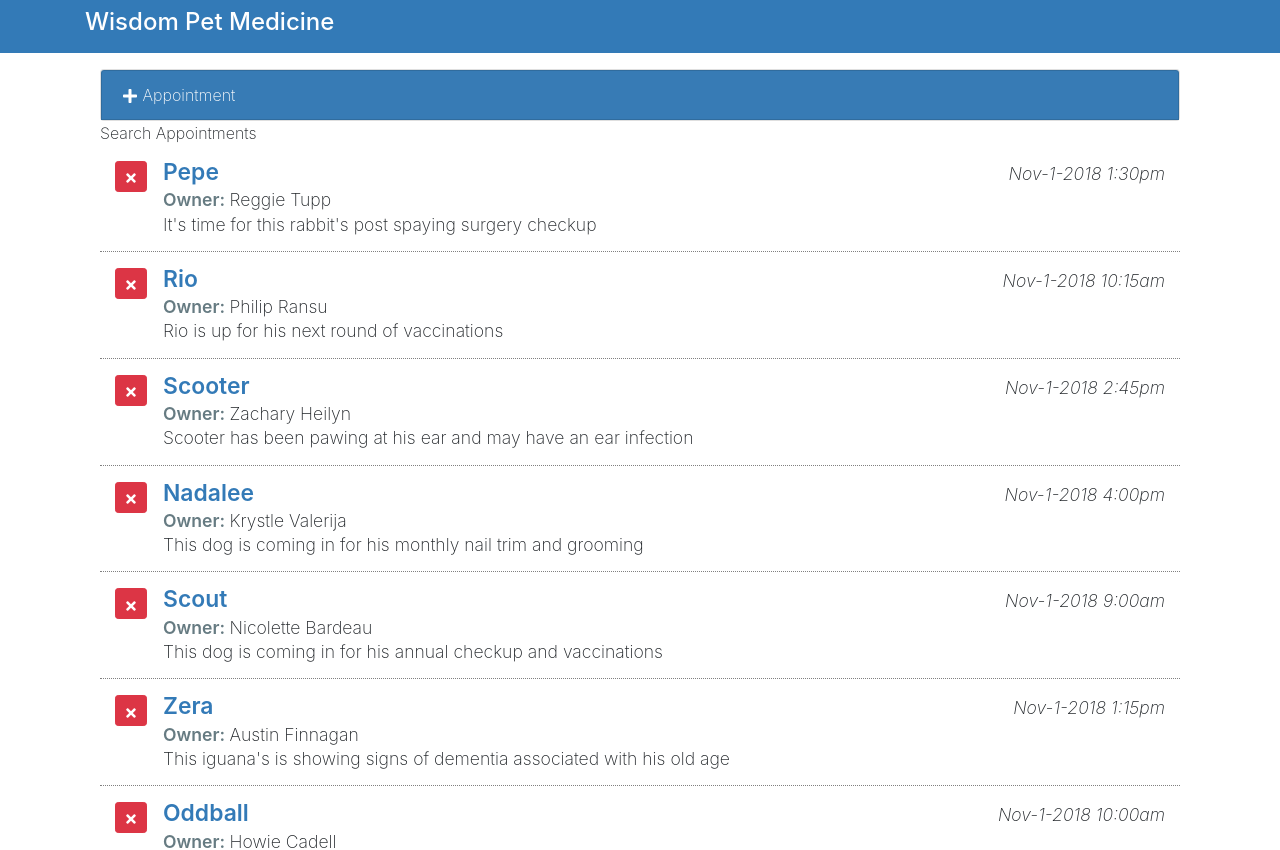
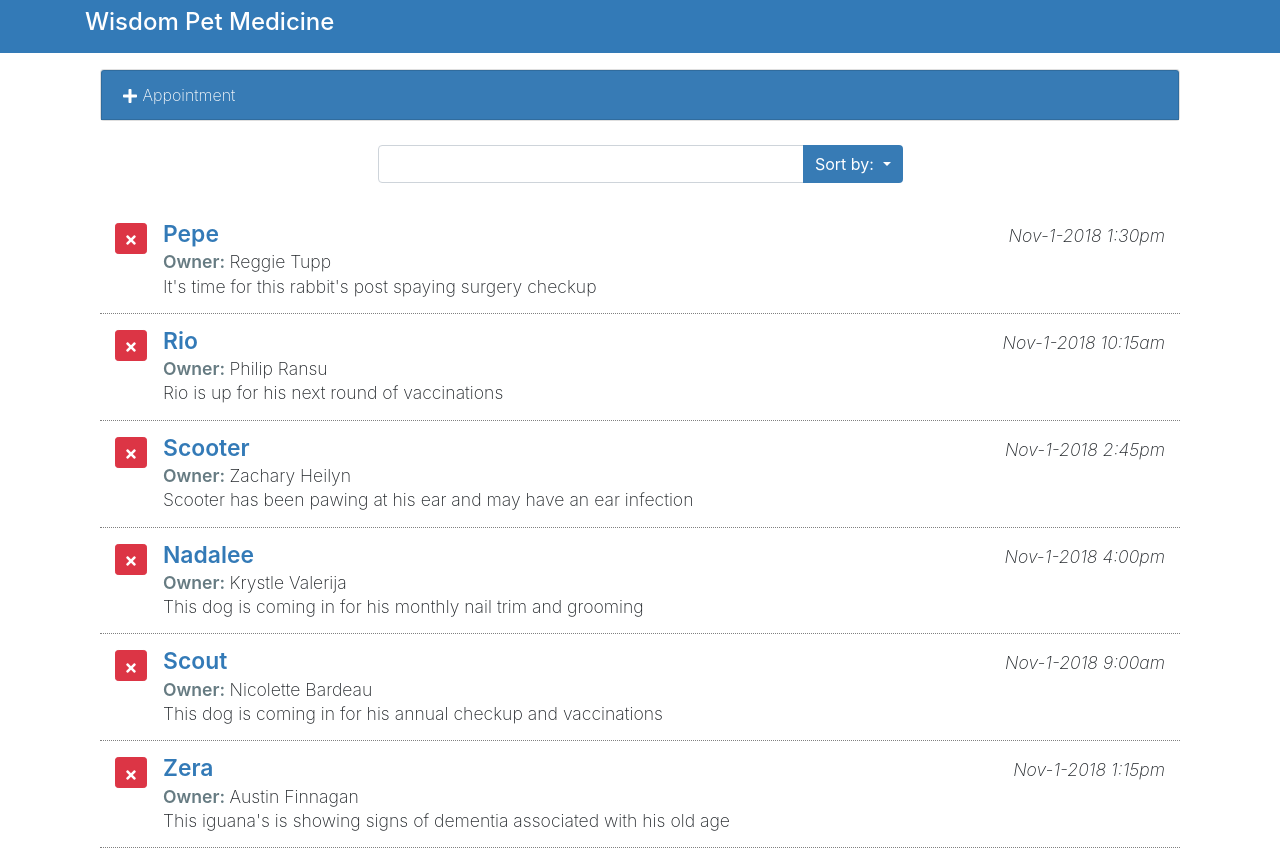
Before and after one commit to scotnewbury/react-interface, a React (Create React App) app: page / in a window 1280 px wide. Shown: the top 850 px of the page. Built offline with nearby package versions, Linux system fonts and the light colour scheme.

Commit message:
Added html for search box and options

```diff
--- a/src/components/SearchAppointments.js
+++ b/src/components/SearchAppointments.js
@@ -2,7 +2,50 @@
 
 class SearchAppointments extends Component {
   render() {
-    return <div>Search Appointments</div>;
+    return (
+      <div className="search-appointments row justify-content-center my-4">
+      <div className="col-md-6">
+        <div className="input-group">
+          <input
+            id="SearchApts"
+            type="text"
+            className="form-control"
+            aria-label="Search Appointments"
+          />
+          <div className="input-group-append">
+            <button
+              type="button"
+              className="btn btn-primary dropdown-toggle"
+              data-toggle="dropdown"
+              aria-haspopup="true"
+              aria-expanded="false"
+            >
+              Sort by: <span className="caret" />
+            </button>
+
+            <div className="sort-menu dropdown-menu dropdown-menu-right">
+              <button className="sort-by dropdown-item" href="#">
+                Pet Name
+              </button>
+              <button className="sort-by dropdown-item" href="#">
+                Date
+              </button>
+              <button className="sort-by dropdown-item" href="#">
+                Owner
+              </button>
+              <div role="separator" className="dropdown-divider" />
+              <button className="sort-by dropdown-item" href="#">
+                Asc
+              </button>
+              <button className="sort-by dropdown-item" href="#">
+                Desc
+              </button>
+            </div>
+          </div>
+        </div>
+      </div>
+    </div>
+    );
   }
 }
 
```
Also changed, not shown: 1 other file (tests, documents, lock files or other folders).
